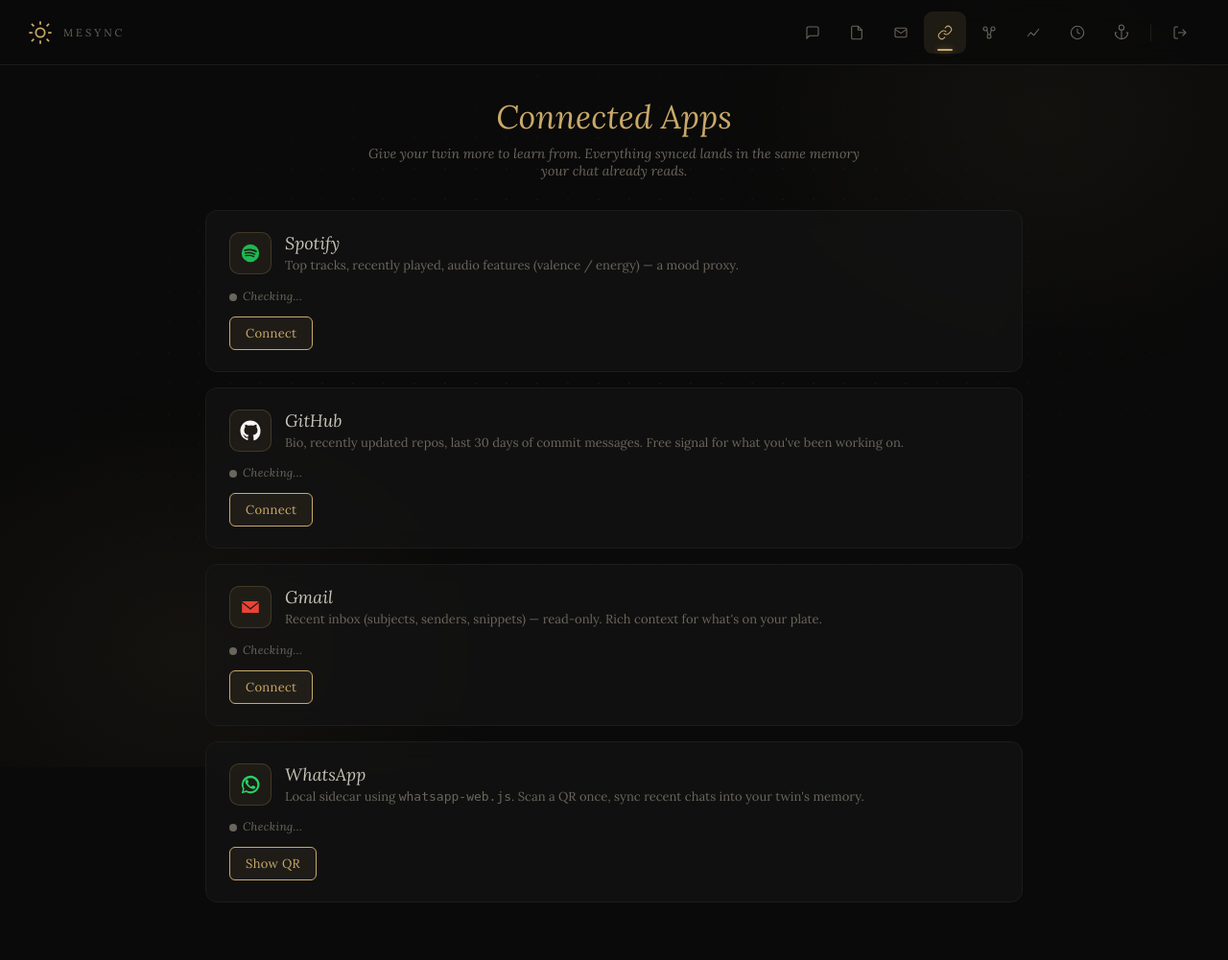
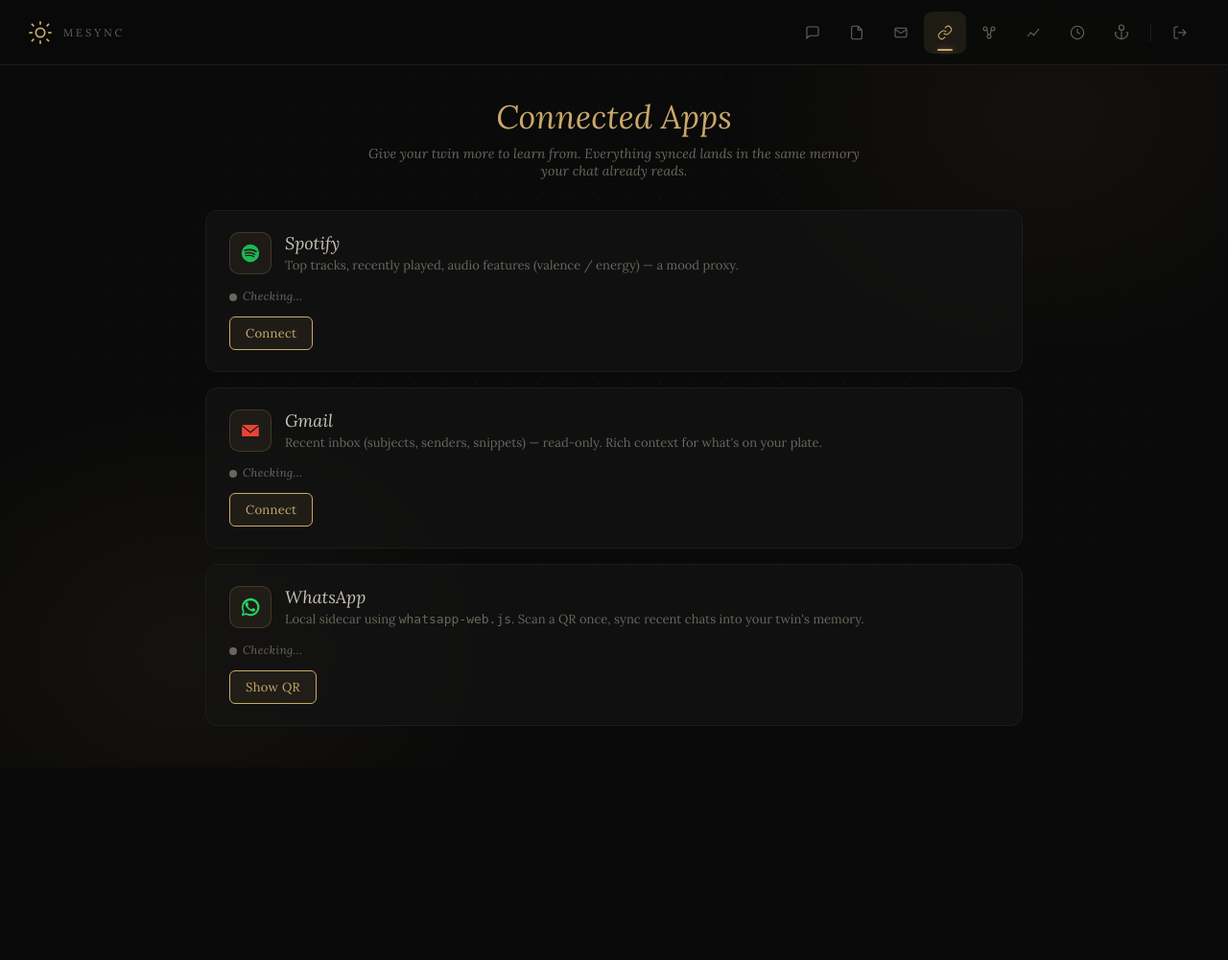
Before and after one commit to ayaanhussainsyed/mesync, a Flask app: page /integrations in a window 1280 px wide. Shown: the whole page at 96% size. After the commit the page ends 757 px from the top, so only its background shows below. Run offline with Flask 3, Linux system fonts and the light colour scheme; the visitor is signed in with stand-in values (Sample User, id 1); data that the repository does not hold is empty.

Commit message:
remove GitHub integration from connected apps page

```diff
--- a/templates/integrations.html
+++ b/templates/integrations.html
@@ -12,7 +12,7 @@
     --bg: #0a0a0a; --fg: #e8e4db; --fg-soft: #c9c4b8; --muted: #6b665d;
     --accent: #c9a96a; --accent-soft: #a88a4f; --card: #141414; --border: #1c1c1c;
     --danger: #c96a6a; --good: #6ac983;
-    --spotify: #1db954; --github: #f5f5f5; --whatsapp: #25d366; --gmail: #ea4335;
+    --spotify: #1db954; --whatsapp: #25d366; --gmail: #ea4335;
   }
   * { box-sizing: border-box; margin: 0; padding: 0; }
   [hidden] { display: none !important; }
@@ -194,27 +194,7 @@
       <p class="provider-note" id="sp-note" hidden></p>
     </section>
 
-    <!-- GitHub -->
-    <section class="provider-card" id="card-github">
-      <div class="provider-head">
-        <div class="provider-icon" style="color: var(--github)">
-          <svg viewBox="0 0 24 24" fill="currentColor"><path d="M12 .5C5.6.5.5 5.6.5 12a11.5 11.5 0 007.9 10.9c.6.1.8-.3.8-.6v-2c-3.2.7-3.9-1.4-3.9-1.4-.5-1.4-1.3-1.7-1.3-1.7-1.1-.7.1-.7.1-.7 1.2.1 1.8 1.2 1.8 1.2 1 1.8 2.8 1.3 3.5 1 .1-.8.4-1.3.8-1.6-2.6-.3-5.3-1.3-5.3-5.8 0-1.3.5-2.3 1.2-3.2-.1-.3-.5-1.5.1-3 0 0 1-.3 3.3 1.2a11.3 11.3 0 016 0c2.3-1.5 3.3-1.2 3.3-1.2.7 1.5.2 2.7.1 3 .8.8 1.2 1.9 1.2 3.2 0 4.5-2.7 5.5-5.3 5.8.4.4.8 1.1.8 2.2v3.3c0 .3.2.7.8.6A11.5 11.5 0 0023.5 12C23.5 5.6 18.4.5 12 .5z"/></svg>
-        </div>
-        <div style="flex:1">
-          <div class="provider-name">GitHub</div>
-          <div class="provider-desc">Bio, recently updated repos, last 30 days of commit messages. Free signal for what you've been working on.</div>
-        </div>
-      </div>
-      <p class="status-line"><span class="status-dot" id="gh-dot"></span><span id="gh-status">Checking…</span></p>
-      <div class="provider-actions">
-        <a class="btn primary" id="gh-connect" href="/integrations/github/connect">Connect</a>
-        <button class="btn" id="gh-sync" hidden>Sync now</button>
-        <button class="btn danger" id="gh-disconnect" hidden>Disconnect</button>
-      </div>
-      <p class="provider-note" id="gh-note" hidden></p>
-    </section>
-
-    <!-- Gmail -->
+        <!-- Gmail -->
     <section class="provider-card" id="card-gmail">
       <div class="provider-head">
         <div class="provider-icon" style="color: var(--gmail)">
@@ -288,7 +268,6 @@
     const res = await fetch('/integrations/status');
     const data = await res.json();
     renderSpotify(data.spotify || {});
-    renderGithub(data.github || {});
     renderGmail(data.gmail || {});
     renderWhatsapp(data.whatsapp || {});
   }
@@ -327,11 +306,6 @@
   function renderSpotify(info) {
     renderCommon('sp', info, {
       needEnv: 'Set SPOTIFY_CLIENT_ID and SPOTIFY_CLIENT_SECRET in your .env, then restart Flask.',
-    });
-  }
-  function renderGithub(info) {
-    renderCommon('gh', info, {
-      needEnv: 'Set GITHUB_CLIENT_ID and GITHUB_CLIENT_SECRET in your .env, then restart Flask.',
     });
   }
   function renderGmail(info) {
@@ -379,7 +353,7 @@
     if (connected) qrWrap.hidden = true;
   }
 
-  // --- Spotify/GitHub actions ---
+  // --- Spotify actions ---
   async function syncProvider(provider) {
     const btn = document.getElementById(provider + '-sync');
     btn.disabled = true;
@@ -412,10 +386,8 @@
   }
 
   document.getElementById('sp-sync').addEventListener('click', () => syncProvider('spotify'));
-  document.getElementById('gh-sync').addEventListener('click', () => syncProvider('github'));
   document.getElementById('gm-sync').addEventListener('click', () => syncProvider('gmail'));
   document.getElementById('sp-disconnect').addEventListener('click', () => disconnectProvider('spotify'));
-  document.getElementById('gh-disconnect').addEventListener('click', () => disconnectProvider('github'));
   document.getElementById('gm-disconnect').addEventListener('click', () => disconnectProvider('gmail'));
 
   // --- WhatsApp ---
```
